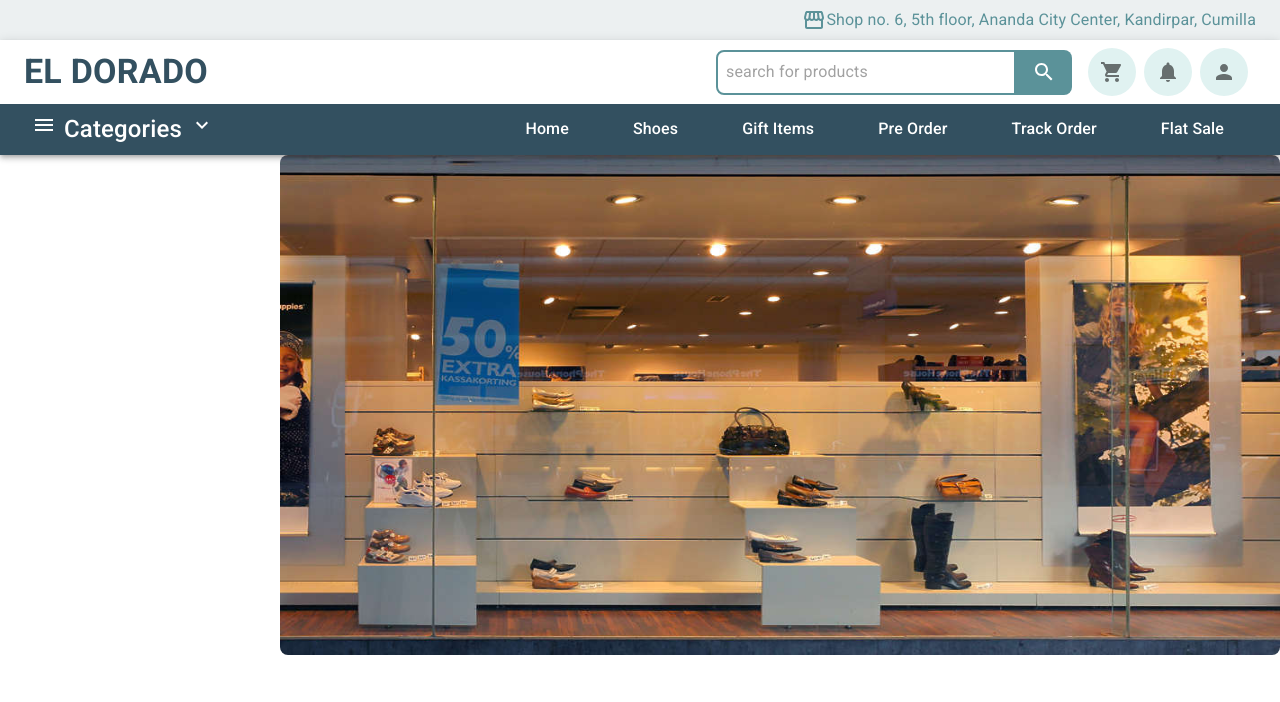
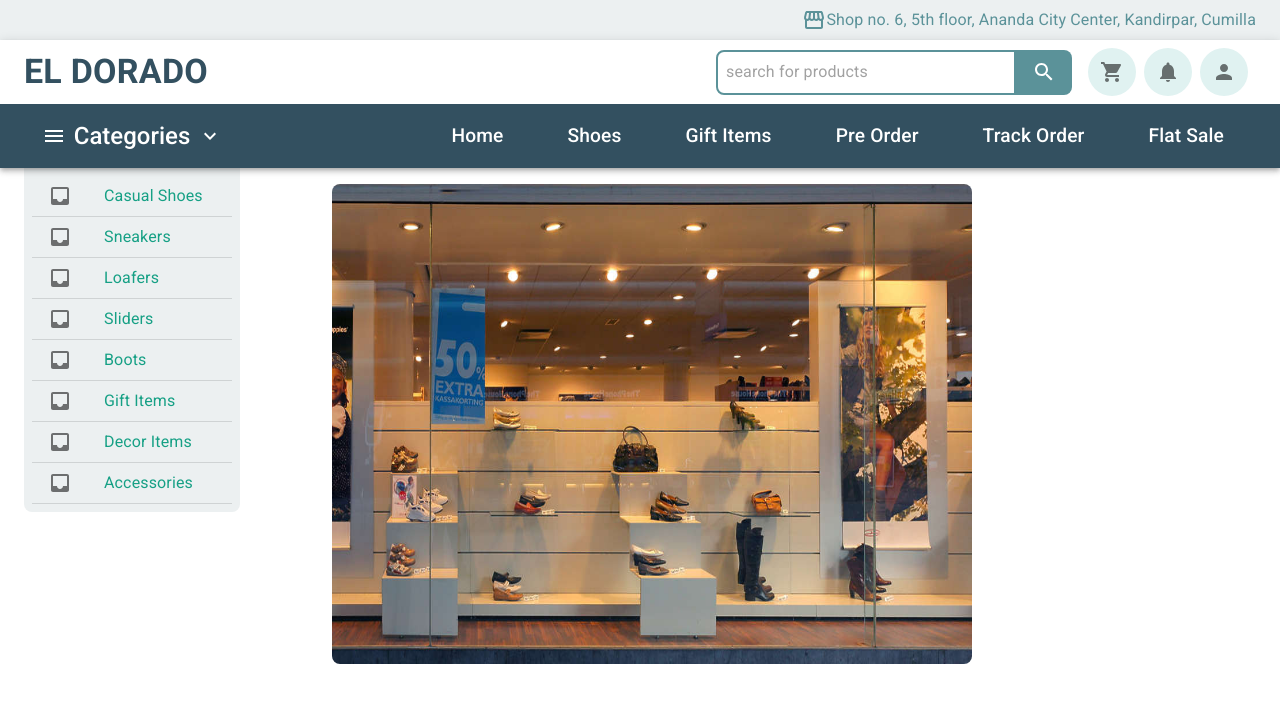
Before and after one commit to nayeem101/nextjs-ecommerce, a Next.js app: page / in a window 1280 px wide. Shown: the top 702 px of the page. Built offline with nearby package versions, Linux system fonts and the light colour scheme.

Commit message:
nav and hero section modified

```diff
--- /dev/null
+++ b/Components/Hero/Categories.tsx
@@ -0,0 +1,87 @@
+import Link from "next/link";
+
+import { Inbox as InboxIcon } from "@material-ui/icons";
+import { List, ListItem, ListItemIcon, Divider } from "@material-ui/core";
+import useHeroStyles from "../../styles/heroStyles/useHeroStyles";
+
+const categoriesList = [
+   {
+      id: "cat-1",
+      title: "Casual Shoes",
+      url: "/products/shoes/casual",
+      icon: "",
+   },
+   {
+      id: "cat-2",
+      title: "Sneakers",
+      url: "/products/shoes/sneakers",
+      icon: "",
+   },
+   {
+      id: "cat-3",
+      title: "Loafers",
+      url: "/products/shoes/loafers",
+      icon: "",
+   },
+   {
+      id: "cat-4",
+      title: "Sliders",
+      url: "/products/shoes/slider",
+      icon: "",
+   },
+   {
+      id: "cat-5",
+      title: "Boots",
+      url: "/products/shoes/boots",
+      icon: "",
+   },
+   {
+      id: "cat-6",
+      title: "Gift Items",
+      url: "/products/gifti-tems",
+      icon: "",
+   },
+   {
+      id: "cat-7",
+      title: "Decor Items",
+      url: "/products/decor-items",
+      icon: "",
+   },
+   {
+      id: "cat-8",
+      title: "Accessories",
+      url: "/products/accessories",
+      icon: "",
+   },
+];
+
+const Nav2 = () => {
+   const classes = useHeroStyles();
+
+   return (
+      <List className={classes.categoriesMenuItems}>
+         {categoriesList.map((category) => (
+            <>
+               <ListItem
+                  button
+                  className={classes.categoriesMenuItem}
+                  key={category.id}
+               >
+                  <ListItemIcon>
+                     <InboxIcon />
+                  </ListItemIcon>
+                  <Link href={category.url}>
+                     <a className={classes.categoriesMenuItemLink}>
+                        {category.title}
+                     </a>
+                  </Link>
+               </ListItem>
+
+               <Divider />
+            </>
+         ))}
+      </List>
+   );
+};
+
+export default Nav2;
--- a/Components/Hero/index.tsx
+++ b/Components/Hero/index.tsx
@@ -1,29 +1,26 @@
-import { makeStyles } from "@material-ui/core";
+import { Grid, makeStyles } from "@material-ui/core";
 import Image from "next/image";
 
-const useHeroStyles = makeStyles((theme) => ({
-    slide: {
-        display: "flex",
-        justifyContent: "flex-end",
-    },
-    image: {
-        borderRadius: theme.spacing(1),
-    },
-}));
+import Categories from "./Categories";
+
+import useHeroStyles from "../../styles/heroStyles/useHeroStyles";
 
 const Hero = () => {
-    const classes = useHeroStyles();
-    return (
-        <div className={classes.slide}>
-            <Image
-                src='/assests/images/shop-image.jpeg'
-                alt='shop image'
-                height={500}
-                width={1000}
-                className={classes.image}
+   const classes = useHeroStyles();
+   return (
+      <Grid container className={classes.grid}>
+         <Grid item md={3}>
+            <Categories />
+         </Grid>
+         <Grid item md={9} className={classes.imageArea}>
+            <img
+               src="/assests/images/shop-image.jpeg"
+               alt="shop image"
+               className={classes.image}
             />
-        </div>
-    );
+         </Grid>
+      </Grid>
+   );
 };
 
 export default Hero;
--- a/Components/Navbar/Nav2.tsx
+++ b/Components/Navbar/Nav2.tsx
@@ -1,59 +1,18 @@
-import { useState } from "react";
 import Link from "next/link";
 
 import { Menu as MenuIcon, ExpandMore } from "@material-ui/icons";
+
 import useNav2Styles from "../../styles/navStyles/useNav2Style";
 
-const categoriesList = [
-   {
-      id: "cat-1",
-      title: "Casual Shoes",
-      url: "/products/shoes/casual",
-      icon: "",
-   },
-   {
-      id: "cat-2",
-      title: "Sneakers",
-      url: "/products/shoes/sneakers",
-      icon: "",
-   },
-   {
-      id: "cat-3",
-      title: "Loafers",
-      url: "/products/shoes/loafers",
-      icon: "",
-   },
-   {
-      id: "cat-4",
-      title: "Sliders",
-      url: "/products/shoes/slider",
-      icon: "",
-   },
-   {
-      id: "cat-5",
-      title: "Boots",
-      url: "/products/shoes/boots",
-      icon: "",
-   },
-   {
-      id: "cat-6",
-      title: "Gift Items",
-      url: "/products/gifti-tems",
-      icon: "",
-   },
-   {
-      id: "cat-7",
-      title: "Decor Items",
-      url: "/products/decor-items",
-      icon: "",
-   },
-   {
-      id: "cat-8",
-      title: "Accessories",
-      url: "/products/accessories",
-      icon: "",
-   },
-];
+import {
+   Toolbar,
+   IconButton,
+   Box,
+   Typography,
+   List,
+   ListItem,
+   ListItemText,
+} from "@material-ui/core";
 
 const navList = [
    {
@@ -85,48 +44,34 @@ const navList = [
 const Nav2 = () => {
    const classes = useNav2Styles();
 
-   const [showCat, setShowCat] = useState(false);
+   return (
+      <Toolbar className={classes.nav2}>
+         <IconButton
+            color="inherit"
+            aria-label="cat-menu"
+            className={classes.categoriesMenu}
+         >
+            <MenuIcon fontSize="medium" />
+            <Typography
+               variant="h5"
+               component="span"
+               className={classes.categoriesMenuText}
+            >
+               Categories
+            </Typography>
+            <ExpandMore fontSize="medium" />
+         </IconButton>
 
-   const handleShow = () => {
-      setShowCat(!showCat);
-   };
-
-   return (
-      <div className={classes.nav2}>
-         <div className={classes.categoriesMenu} onClick={handleShow}>
-            <div>
-               <MenuIcon fontSize='medium' />
-               <span className={classes.categoriesMenuText}>Categories</span>
-               <ExpandMore fontSize='medium' />
-            </div>
-
-            {showCat && (
-               <ul className={classes.categoriesMenuItems}>
-                  {categoriesList.map((category) => (
-                     <li
-                        className={classes.categoriesMenuItem}
-                        key={category.id}
-                     >
-                        <Link href={category.url}>
-                           <a className={classes.categoriesMenuItemLink}>
-                              {category.title}
-                           </a>
-                        </Link>
-                     </li>
-                  ))}
-               </ul>
-            )}
-         </div>
-         <ul className={classes.navMenu}>
+         <List className={classes.navMenu}>
             {navList.map((item, index) => (
-               <li className={classes.navMenuItem} key={index}>
-                  <Link href={item.url}>
+               <Link href={item.url}>
+                  <ListItem button className={classes.navMenuItem} key={index}>
                      <a className={classes.navMenuItemLink}>{item.title}</a>
-                  </Link>
-               </li>
+                  </ListItem>
+               </Link>
             ))}
-         </ul>
-      </div>
+         </List>
+      </Toolbar>
    );
 };
 
--- /dev/null
+++ b/styles/heroStyles/useHeroStyles.tsx
@@ -0,0 +1,36 @@
+import { makeStyles } from "@material-ui/core";
+
+const useHeroStyles = makeStyles((theme) => ({
+   grid: {
+      padding: theme.spacing(0, 3),
+   },
+   imageArea: {
+      flexGrow: 1,
+      justifyContent: "flex-end",
+   },
+   image: {
+      borderRadius: theme.spacing(1),
+      marginTop: theme.spacing(2),
+      height: "30rem",
+      width: "40rem",
+   },
+   categoriesMenuItems: {
+      backgroundColor: theme.palette.secondary.light,
+      padding: theme.spacing(1),
+      borderRadius: "0 0 .5rem .5rem",
+      width: theme.spacing(27),
+   },
+
+   categoriesMenuItem: {
+      width: "100%",
+      // borderBottom: `2px solid ${theme.palette.primary.main}`,
+   },
+
+   categoriesMenuItemLink: {
+      textDecoration: "none",
+      color: theme.palette.primary.light,
+      fontSize: "1rem",
+   },
+}));
+
+export default useHeroStyles;
--- a/styles/navStyles/useNav2Style.js
+++ /dev/null
@@ -1,80 +0,0 @@
-import { makeStyles } from "@material-ui/core";
-
-const useNav1Styles = makeStyles((theme) => ({
-   nav2: {
-      backgroundColor: theme.palette.primary.main,
-      display: "flex",
-      alignItems: "center",
-      padding: theme.spacing(0, 3),
-   },
-
-   categoriesMenu: {
-      color: "#fff",
-      width: "auto",
-      cursor: "pointer",
-      height: "100%",
-      fontWeight: 500,
-      transition: "all .5s",
-      padding: theme.spacing(1),
-      position: "relative",
-      zIndex: 1,
-      display: "flex",
-      alignItems: "center",
-      "&:hover": {
-         backgroundColor: theme.palette.primary.light,
-      },
-   },
-
-   categoriesMenuText: {
-      padding: theme.spacing(0, 1),
-      fontSize: "1.5rem",
-   },
-
-   categoriesMenuItems: {
-      position: "absolute",
-      top: "39px",
-      left: 0,
-      listStyle: "none",
-      backgroundColor: theme.palette.secondary.light,
-      width: "100%",
-      padding: theme.spacing(1),
-      borderRadius: "0 0 .5rem .5rem",
-   },
-
-   categoriesMenuItem: {
-      width: "100%",
-      borderBottom: `2px solid ${theme.palette.primary.main}`,
-   },
-
-   categoriesMenuItemLink: {
-      textDecoration: "none",
-      color: theme.palette.primary.light,
-      fontSize: "1rem",
-   },
-
-   navMenu: {
-      listStyle: "none",
-      flexGrow: 1,
-
-      display: "flex",
-      justifyContent: "flex-end",
-   },
-   navMenuItem: {
-      margin: theme.spacing(0, 2),
-   },
-   navMenuItemLink: {
-      textDecoration: "none",
-      color: "#fff",
-      fontSize: "1rem",
-      padding: theme.spacing(1, 2),
-      fontWeight: 500,
-      transition: "all .5s",
-      borderRadius: ".5rem",
-
-      "&:hover": {
-         backgroundColor: theme.palette.primary.light,
-      },
-   },
-}));
-
-export default useNav1Styles;
--- /dev/null
+++ b/styles/navStyles/useNav2Style.tsx
@@ -0,0 +1,57 @@
+import { makeStyles } from "@material-ui/core";
+
+const useNav2Styles = makeStyles((theme) => ({
+   nav2: {
+      backgroundColor: theme.palette.primary.main,
+      display: "flex",
+      alignItems: "center",
+      padding: theme.spacing(0, 3),
+   },
+
+   categoriesMenu: {
+      color: "#fff",
+      height: "100%",
+      width: theme.spacing(27),
+      fontWeight: 500,
+      transition: "all .5s",
+      position: "relative",
+      display: "flex",
+      alignItems: "center",
+      borderRadius: 0,
+
+      "&:hover": {
+         backgroundColor: theme.palette.primary.light,
+      },
+   },
+
+   categoriesMenuText: {
+      padding: theme.spacing(0.5, 1),
+      fontWeight: 500,
+   },
+
+   navMenu: {
+      flexGrow: 1,
+
+      display: "flex",
+      justifyContent: "flex-end",
+   },
+   navMenuItem: {
+      margin: theme.spacing(0, 2),
+      width: "auto",
+      transition: "all .5s",
+      borderRadius: ".5rem",
+
+      "&:hover": {
+         backgroundColor: theme.palette.primary.light,
+      },
+   },
+   navMenuItemLink: {
+      textDecoration: "none",
+      color: "#fff",
+      fontSize: "1.2rem",
+      // padding: theme.spacing(1, 2),
+      fontWeight: 500,
+   },
+}));
+
+export default useNav2Styles;
```
Also changed, not shown: styles/navStyles/useNavfullStyles.js (deleted, +0 -18 lines), styles/navStyles/useNav1Styles.tsx (renamed from styles/navStyles/useNav1Styles.js).
